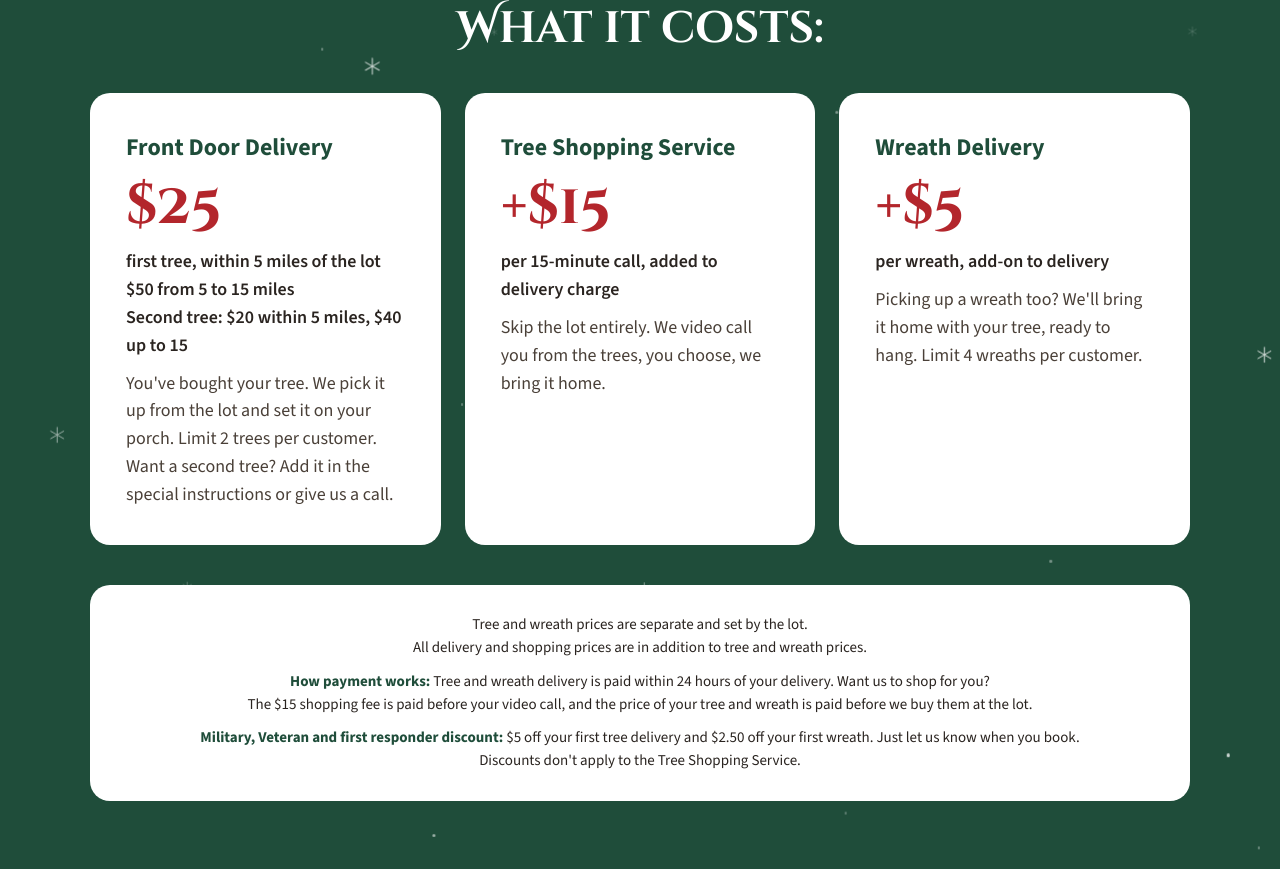
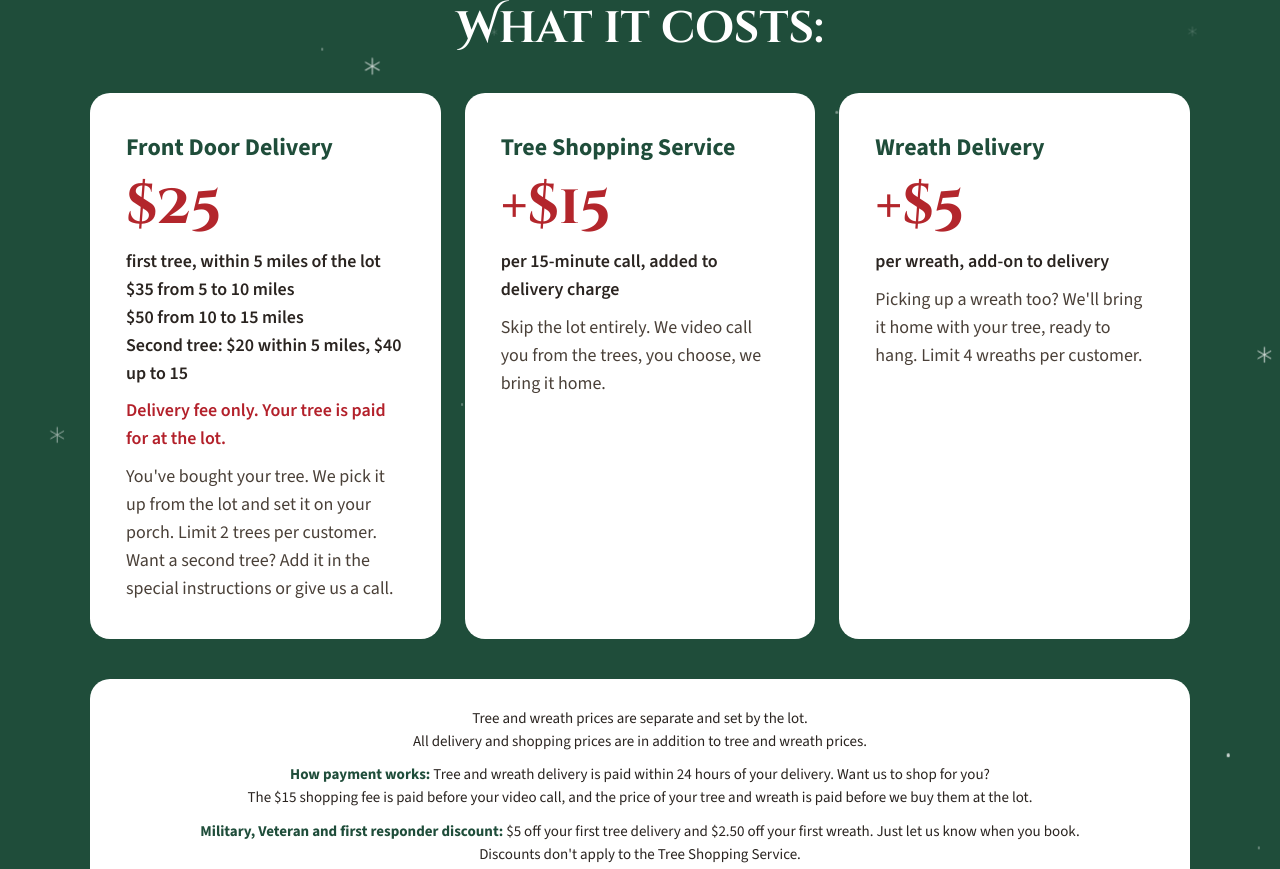
Before and after one commit to jkbruggy/themerrymule, a plain HTML site: page index.html in a window 1280 px wide. Shown: the part 2276-3145 px from the top of the page. Drawn offline with nearby package versions, Linux system fonts and the light colour scheme; no server answers; a web font is replaced by a local one.

Commit message:
Update index.html

```diff
--- a/index.html
+++ b/index.html
@@ -229,7 +229,7 @@ j=d.createElement(s),dl=l!='dataLayer'?'&l='+l:'';j.async=true;j.src=
 <h2 class="h2" style="color:#fff">What it costs:</h2>
 </div>
 <div style="display:grid;grid-template-columns:repeat(auto-fit,minmax(260px,1fr));gap:24px;max-width:1100px;width:100%;margin:0 auto">
-<div class="mm-price"><h3>Front Door Delivery</h3><p class="amt">$25</p><p style="font-weight:600">first tree, within 5 miles of the lot<br>$50 from 5 to 15 miles<br>Second tree: $20 within 5 miles, $40 up to 15</p><p style="color:#4A4038">You've bought your tree. We pick it up from the lot and set it on your porch. Limit 2 trees per customer. Want a second tree? Add it in the special instructions or give us a call.</p></div>
+<div class="mm-price"><h3>Front Door Delivery</h3><p class="amt">$25</p><p style="font-weight:600">first tree, within 5 miles of the lot<br>$35 from 5 to 10 miles<br>$50 from 10 to 15 miles<br>Second tree: $20 within 5 miles, $40 up to 15</p><p style="font-weight:600;color:#B3202A">Delivery fee only. Your tree is paid for at the lot.</p><p style="color:#4A4038">You've bought your tree. We pick it up from the lot and set it on your porch. Limit 2 trees per customer. Want a second tree? Add it in the special instructions or give us a call.</p></div>
 <div class="mm-price"><h3>Tree Shopping Service</h3><p class="amt">+$15</p><p style="font-weight:600">per 15-minute call, added to delivery charge</p><p style="color:#4A4038">Skip the lot entirely. We video call you from the trees, you choose, we bring it home.</p></div>
 <div class="mm-price"><h3>Wreath Delivery</h3><p class="amt">+$5</p><p style="font-weight:600">per wreath, add-on to delivery</p><p style="color:#4A4038">Picking up a wreath too? We'll bring it home with your tree, ready to hang. Limit 4 wreaths per customer.</p></div>
 </div>
```
